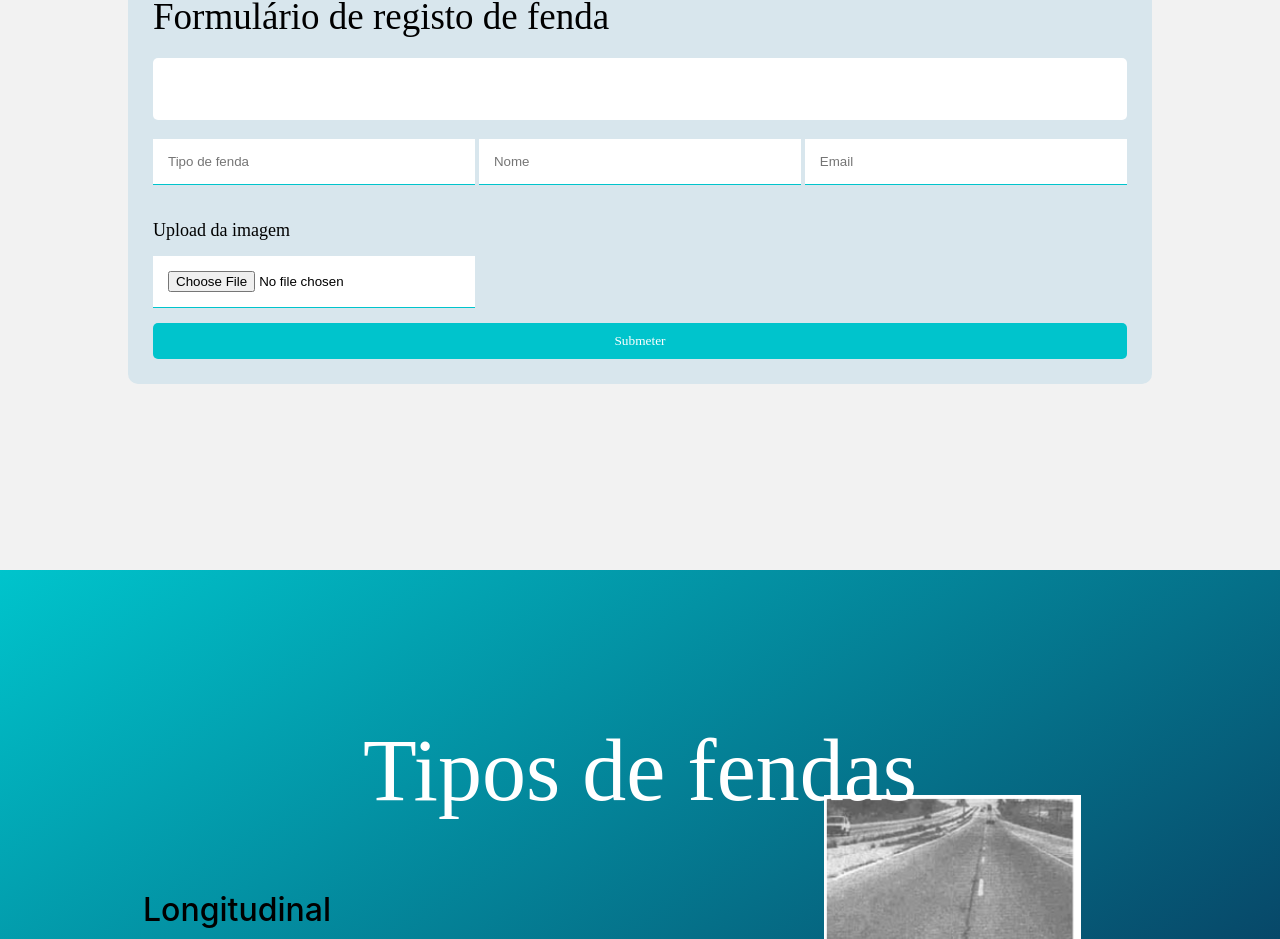
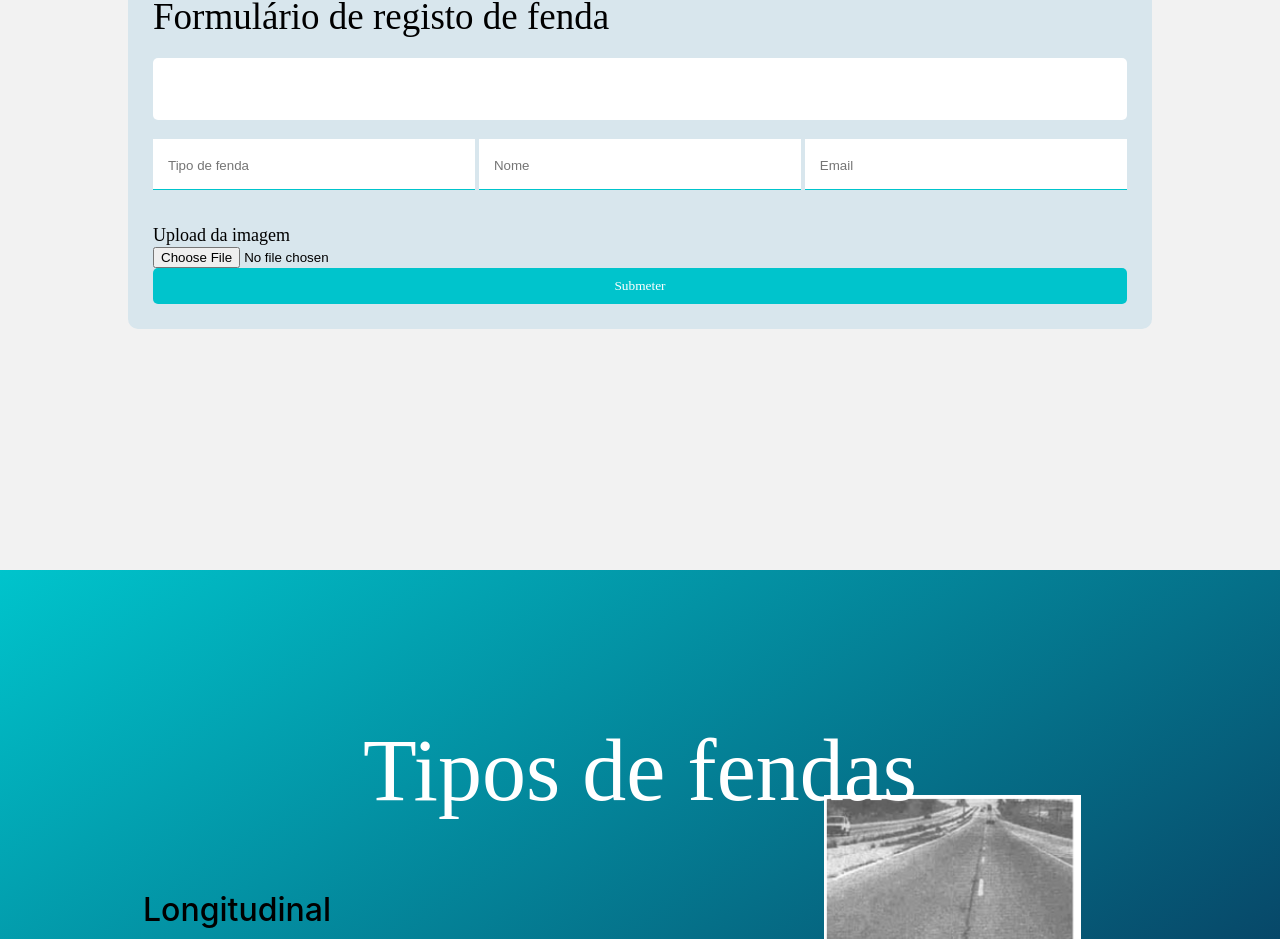
Before and after one commit to afonso-resendes/falhaavista, a React (Create React App) app: page / in a window 1280 px wide. Shown: the part 3016-3955 px from the top of the page. Built offline with nearby package versions, Linux system fonts and the light colour scheme.

Commit message:
alteracoes style final

```diff
--- a/src/App.js
+++ b/src/App.js
@@ -228,27 +228,31 @@ const App = () => {
               {bodyError && <div>{bodyError}</div>}
               <br></br>
               <div style={{ display: "flex", justifyContent: "space-between" }}>
+                <header>
                 <input
                   placeholder="Tipo de fenda"
                   value={type}
                   onChange={handleTypeChange}
                 />
-                {typeError && <div>{typeError}</div>}
-                <br></br>
+                {typeError && <div style={{color: "#f00", fontSize: 13, fontFamily: "Avenir Next"}}>{typeError}</div>}
+                </header>
+                <header>
                 <input
                   placeholder="Nome"
                   value={name}
                   onChange={handleNameChange}
                 />
-                {nameError && <div>{nameError}</div>}
-                <br></br>
+                {nameError && <div style={{color: "#f00", fontSize: 13, fontFamily: "Avenir Next"}}>{nameError}</div>}
+                </header>
+                <header>
                 <input
                   placeholder="Email"
                   type="email"
                   value={email}
                   onChange={handleEmailChange}
                 />
-                {emailError && <div>{emailError}</div>}
+                {emailError && <div style={{color: "#f00", fontSize: 13, fontFamily: "Avenir Next"}}>{emailError}</div>}
+                </header>
               </div>
             </div>
             <br></br>
@@ -268,7 +272,7 @@ const App = () => {
                 accept="image/*"
                 onChange={handleImageChange}
               />
-              {photoError && <div>{photoError}</div>}
+              {photoError && <div style={{color: "#f00", fontSize: 13, fontFamily: "Avenir Next"}}>{photoError}</div>}
             </div>
             <button type="submit">Submeter</button>
           </form>
--- a/src/index.css
+++ b/src/index.css
@@ -299,7 +299,7 @@ textarea {
   font-family: "Avenir Next";
 }
 
-form input {
+form header {
   background-color: #fff;
   width: 30%;
   border-bottom: 1px solid #00C4CC;
```
